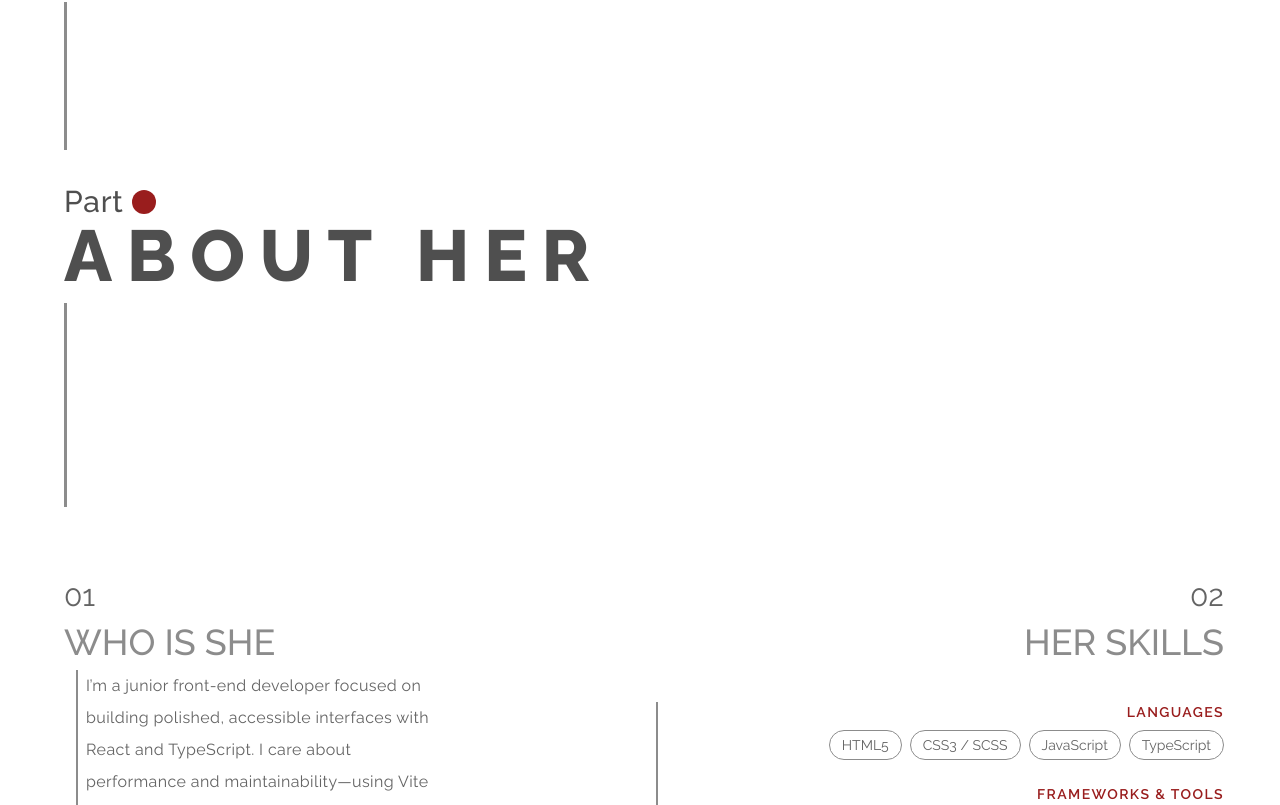
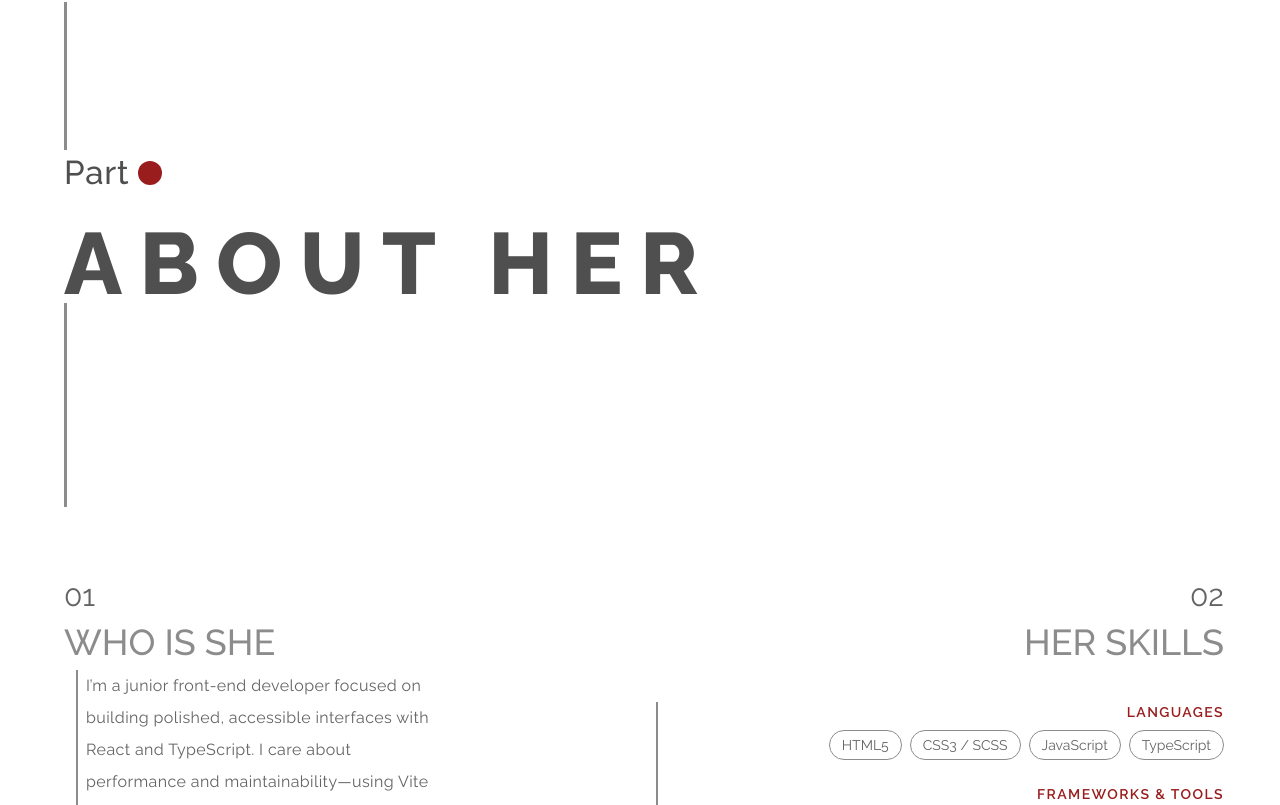
Before and after one commit to bavayra/Portfolio, a React (Vite) app: page / in a window 1280 px wide. Shown: the part 814-1619 px from the top of the page. Built offline with nearby package versions, Linux system fonts and the light colour scheme.

Commit message:
refactor: created and updated global variables for sectio's title font size for screens >600 with clamp; set part labels' font size with clamp

```diff
--- a/src/index.css
+++ b/src/index.css
@@ -112,6 +112,7 @@
     calc(20vw - 24px),
     96px
   ); /*the font size of the h1 in the hero section*/
+
   --name-year-size: 1.5rem; /*the font size of the name and year in the hero section*/
 
   --section-title-size: clamp(
@@ -120,13 +121,20 @@
     36px
   ); /*the font size of the section titles*/
 
+  --part-label: clamp(1rem, 0.5833rem + 1.8519vw, 2.25rem);
+  /*base → 4xl font size for sections' parts' labels (titles) */
+
   --font-body-sm: clamp(
     0.75rem,
     -0.1196rem + 4.3478vw,
     1rem
   ); /* xs → base font size for projects' short descriptions */
-  --font-body: clamp(0.875rem, 2vw, 1.125rem); /* sm → lg font size */
-  --font-label: clamp(0.75rem, 1.5vw, 0.875rem); /* xs → sm font size */
+
+  --font-section-label: clamp(
+    1.5rem,
+    0.4286rem + 5.3571vw,
+    3rem
+  ); /* 2xl → 5xl font size for sections' labels (titles) */
 
   --max-w-text-sm: clamp(15rem, 40vw, 20rem); /*  ~<320px */
   --max-w-text-md: clamp(20rem, 50vw, 29rem); /*  ~<464px */
@@ -209,6 +217,8 @@
     --hero-div-top: 36px;
     --hero-div-w: 3px;
     --hero-mt: 140px;
+
+    --section-title-size: clamp(3rem, 0.8571rem + 5.7143vw, 6rem);
 
     --section-bot-div-top: clamp(244px, calc(-34.182px + 30.909vh), 312px);
     --section-top-div-height: 136px;
--- a/src/sections/SectionTitle.tsx
+++ b/src/sections/SectionTitle.tsx
@@ -28,7 +28,7 @@ const SectionTitle = ({
       />
       <div className="mb-4">
         <div className="flex items-center gap-2">
-          <span className="text-base tracking-wide font-medium phone-sm:text-xl min-[390px]:text-2xl tablet-md:text-3xl desktop-lg:text-4xl text-section-title">
+          <span className="text-[length:var(--part-label)] tracking-wide font-medium text-section-title">
             {partLabel}
           </span>
 
@@ -47,7 +47,7 @@ const SectionTitle = ({
 
         <h2
           ref={ref}
-          className="font-extrabold tracking-[0.2em] text-[length:var(--section-title-size)] tablet-sm:text-5xl tablet-md:text-6xl desktop-sm:text-7xl desktop-lg:text-8xl text-section-title"
+          className="font-extrabold tracking-[0.2em] text-[length:var(--section-title-size)] text-section-title"
         >
           {title}
         </h2>
```
